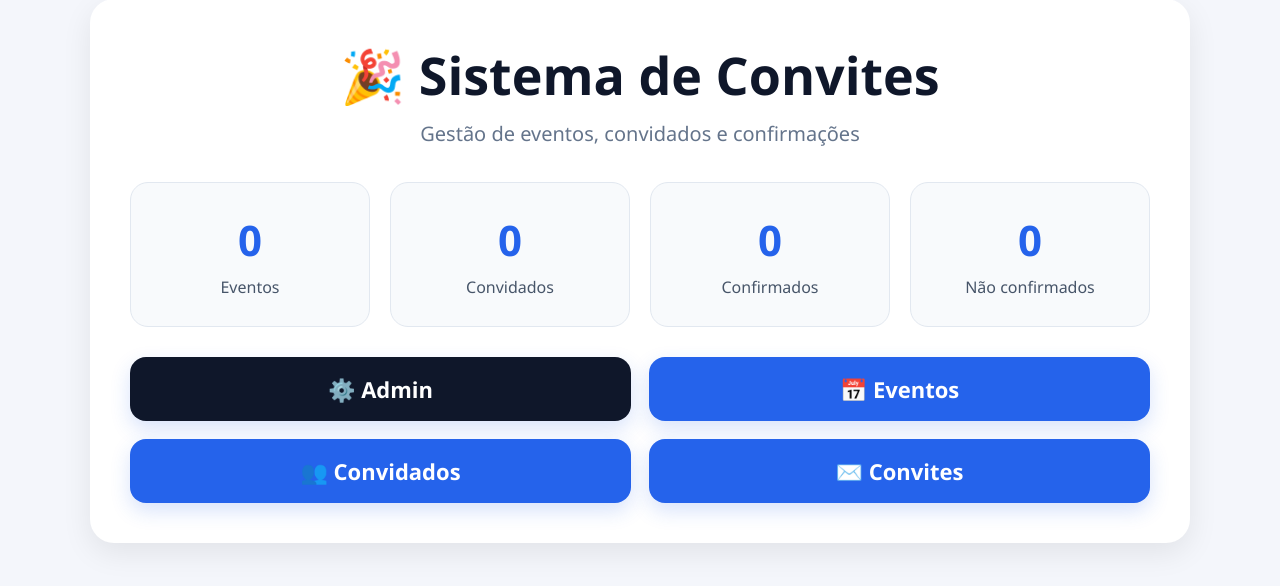
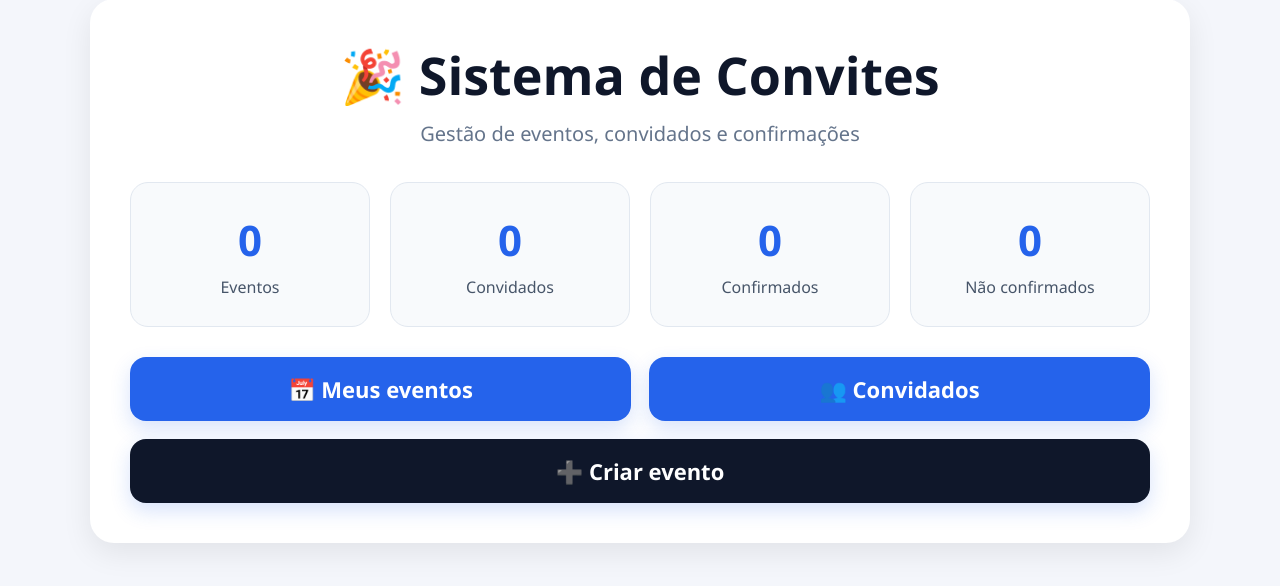
Before and after one commit to 9free13-sys/invitation-app, a Django app: page / in a window 1280 px wide. Shown: the part 142-728 px from the top of the page. Run offline with Django 5.2, Linux system fonts and the light colour scheme; a user stored in the database is signed in; data comes from the database, SQL or seed files in the repository; both versions use the stored data as it was after the commit.

Commit message:
corrige rota de meus eventos

```diff
--- a/config/urls.py
+++ b/config/urls.py
@@ -6,7 +6,7 @@ urlpatterns = [
     path('admin/', admin.site.urls),
     path('', home, name='home'),
     path('create/', create_invite, name='create_invite'),
-    path('', include('events.urls')),
+    path('event/', include('events.urls')),
     path('', include('guests.urls')),
     path('', include('accounts.urls')),
 ]
--- a/dashboard/templates/dashboard/home.html
+++ b/dashboard/templates/dashboard/home.html
@@ -91,6 +91,10 @@
         opacity: 0.95;
     }
 
+    .full-width-btn {
+    grid-column: 1 / -1;
+}
+
     .btn-dark {
         background: #0f172a;
     }
@@ -165,12 +169,9 @@
             </div>
         </div>
 
-        <div class="actions-grid">
-            <a href="/admin/" class="main-btn btn-dark">⚙️ Admin</a>
-            <a href="/events/" class="main-btn btn-blue">📅 Eventos</a>
-            <a href="/guests/" class="main-btn btn-blue">👥 Convidados</a>
-            <a href="/invitations/" class="main-btn btn-blue">✉️ Convites</a>
-        </div>
-    </div>
+<div class="actions-grid">
+    <a href="/event/" class="main-btn btn-blue">📅 Meus eventos</a>
+    <a href="/guests/" class="main-btn btn-blue">👥 Convidados</a>
+    <a href="/create/" class="main-btn btn-dark full-width-btn">➕ Criar evento</a>
 </div>
 {% endblock %}
```
Also changed, not shown: accounts/templates/accounts/login.html (+8 -0 lines), db.sqlite3.
